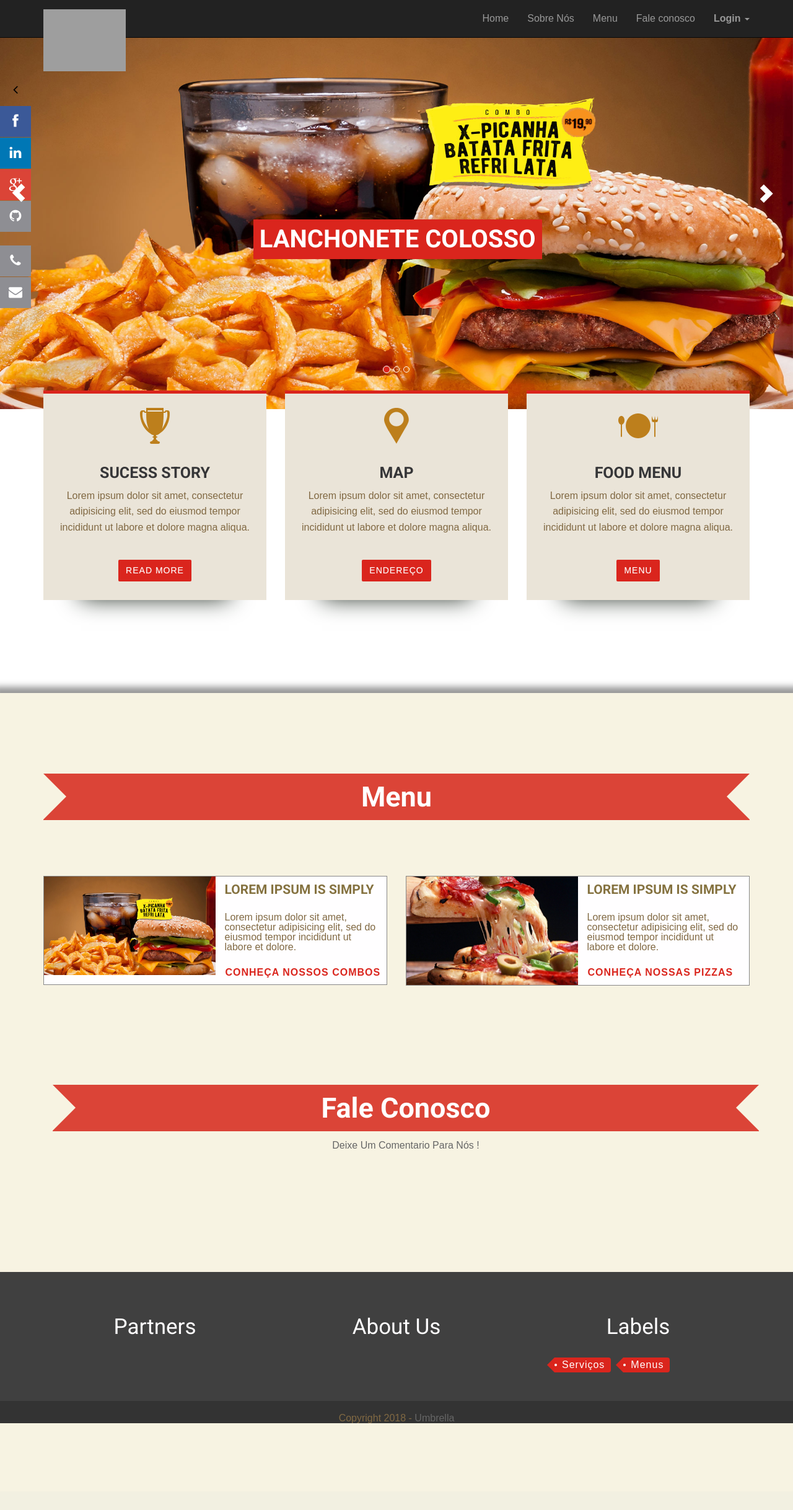
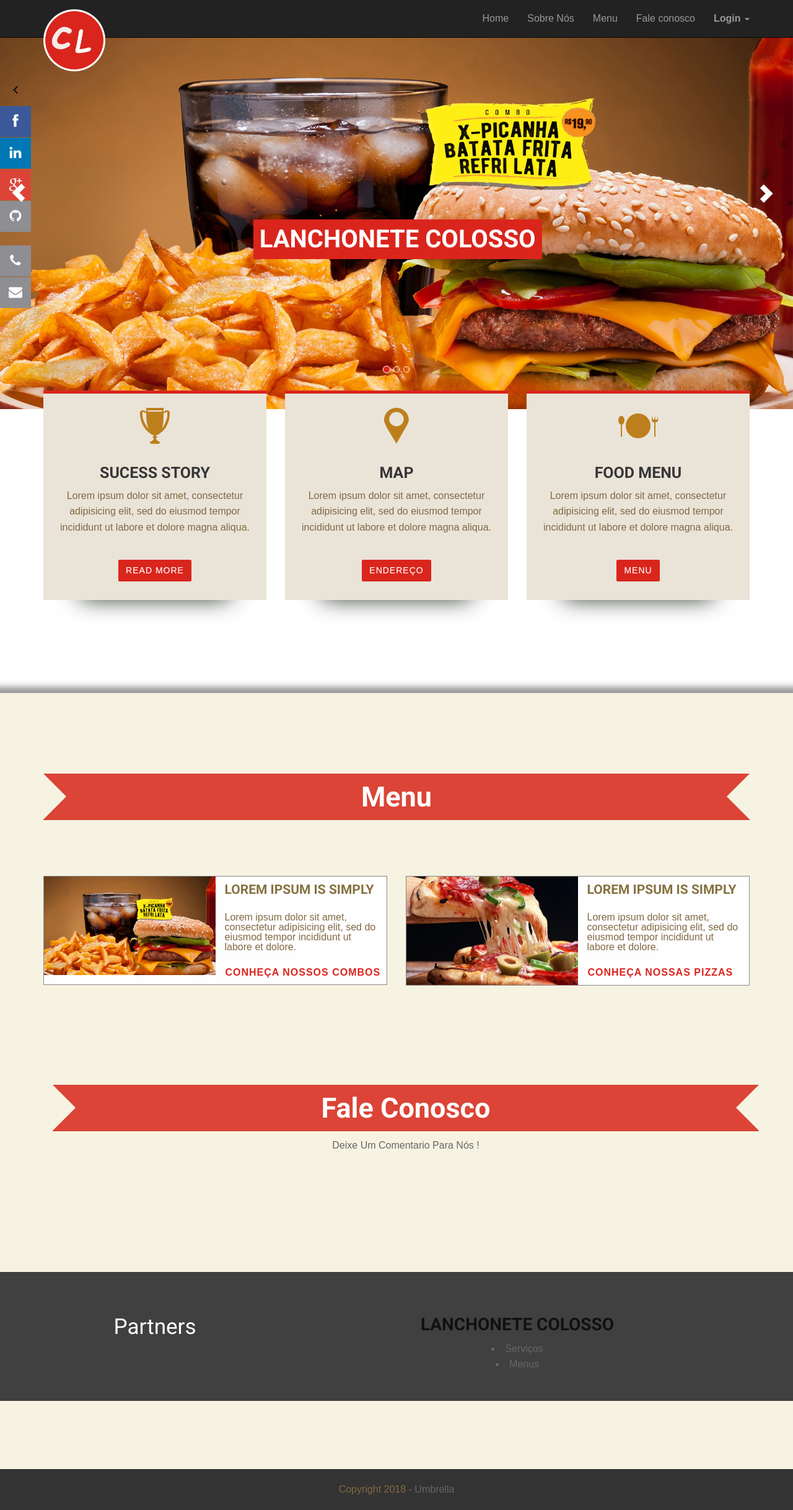
Before and after one commit to IuriBordini/Lanchonete, a PHP site: page / in a window 1280 px wide. Shown: the whole page at 62% size. Before the commit the page ends 2296 px from the top, so only its background shows below. Run offline with PHP 8.4, Linux system fonts and the light colour scheme; some libraries are stand-ins or nearby versions; some web fonts are replaced; grey boxes are pictures that could not be loaded.

Commit message:
corrigi o rodape

```diff
--- a/hamburger.php
+++ b/hamburger.php
@@ -233,6 +233,12 @@
     <div class="wrap-footer">
         <div class="clearfix">
             <div class="col-md-6 col-md-offset-3">
+                                <div class="footer-heading"><h4>LANCHONETE COLOSSO</h4></div>
+                                <div class="content">
+
+                                </div>
+                            </div>
+            <div class="col-md-6 col-md-offset-3">
                 <p>Copyright 2018 - <a href="" target="_blank" rel="nofollow">Umbrella</a> </p>
             </div>
         </div>
--- a/index.php
+++ b/index.php
@@ -361,16 +361,13 @@
 
                                 </div>
                             </div>
-                            <div class="col-md-4 col-footer footer-2">
-                                <div class="footer-heading"><h4>About Us</h4></div>
+                            <div classcol-md-6 col-md-offset-3">
+                                <div class="footer-heading"><h4>LANCHONETE COLOSSO</h4></div>
                                 <div class="content">
 
                                 </div>
                             </div>
-                            <div class="col-md-4 col-footer footer-3">
-                                <div class="footer-heading"><h4>Labels</h4></div>
-                                <div class="content">
-                                    <ul>
+
 
                                         <li><a href="#services">Serviços</a></li>
                                         <li><a href="#menu">Menus</a></li>
--- a/pizza.php
+++ b/pizza.php
@@ -220,6 +220,12 @@
     <div class="wrap-footer">
         <div class="clearfix">
             <div class="col-md-6 col-md-offset-3">
+                                <div class="footer-heading"><h4>LANCHONETE COLOSSO</h4></div>
+                                <div class="content">
+
+                                </div>
+                            </div>
+            <div class="col-md-6 col-md-offset-3">
                 <p>Copyright 2018 - <a href="" target="_blank" rel="nofollow">Umbrella</a> </p>
             </div>
         </div>
```
Also changed, not shown: images/logo.png (renamed from images/logo1.png).
